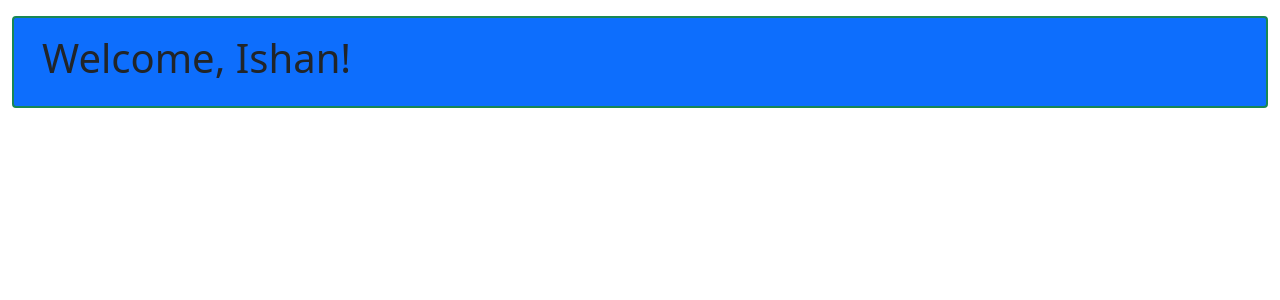
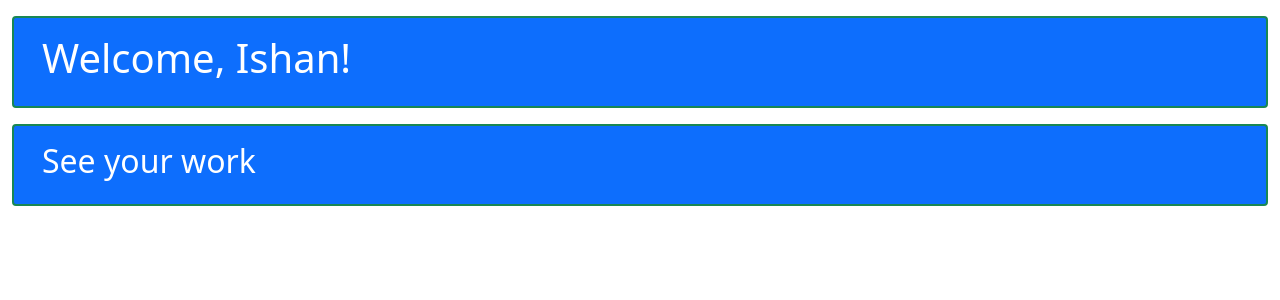
Before and after one commit to Ishan16D/likha, a Flask app: page /profile in a window 1280 px wide. Shown: the part 56-356 px from the top of the page. Run offline with Flask 3, Linux system fonts and the light colour scheme; a user stored in the database is signed in; some libraries are stand-ins or nearby versions.

Commit message:
Change to profile link to show work

```diff
--- a/app/templates/profile.html
+++ b/app/templates/profile.html
@@ -2,8 +2,17 @@
 
 {% block content %}
 <div class="row d-flex justify-content-center mx-auto bg-primary p-3 mt-3 border border-2 border-success rounded">
-    <h1 class="" mx-auto text-white"">
+    <h1 class="text-white" mx-auto text-white"">
         Welcome, {{ name }}!
     </h1>
+
+</div>
+
+<div class="row d-flex justify-content-center mx-auto bg-primary p-3 mt-3 border border-2 border-success rounded">
+
+    <a href="/my_work">
+        <h2 class="text-white">See your work</h2>
+    </a>
+
 </div>
 {% endblock %}
```
